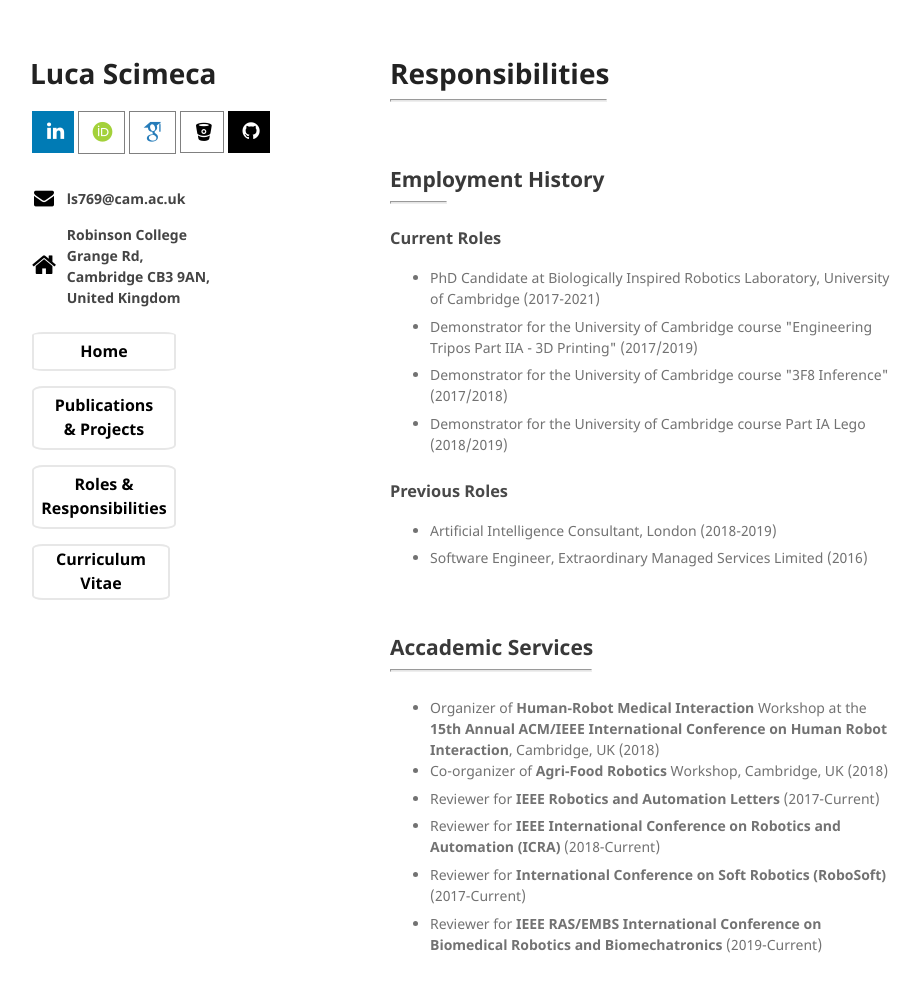
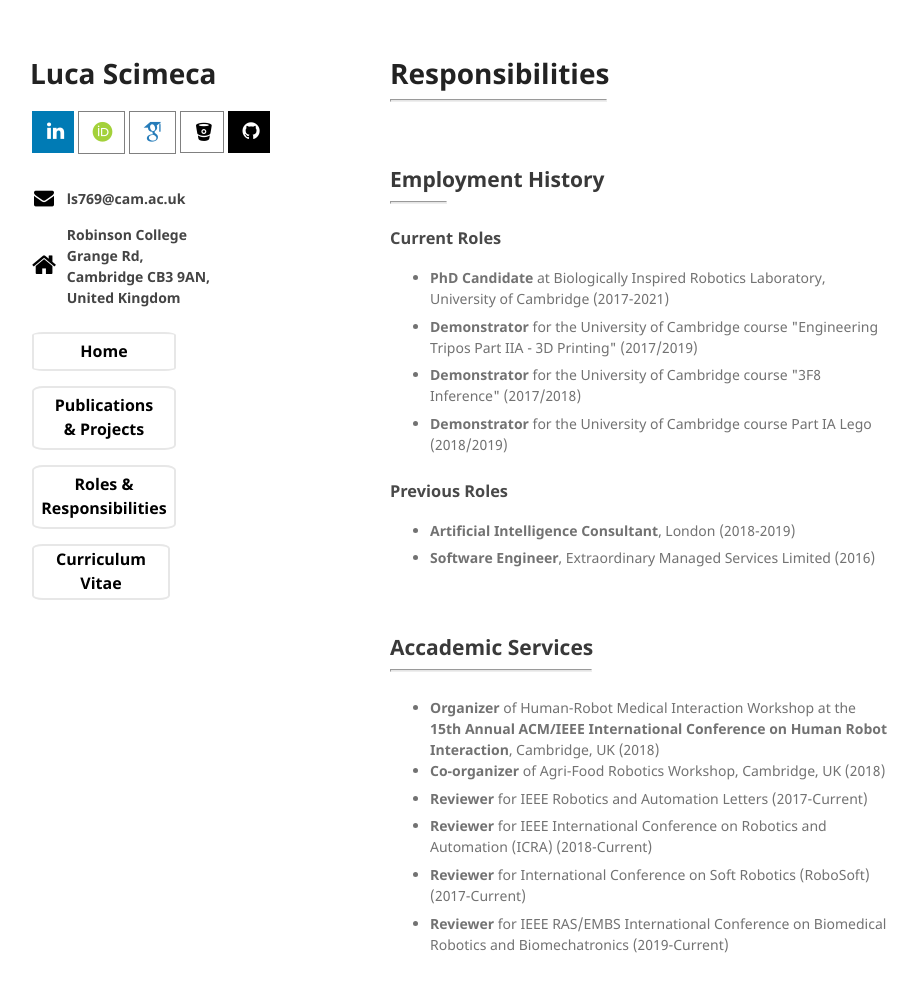
Before and after one commit to lucascimeca/lucascimeca.github.io, a Jekyll site: the page built from responsibilities.md, in a window 1280 px wide and 1400 px high. Shown: the top 992 px of the window, without its empty margins (180-1100 px from the left). Built offline with Jekyll 4.4.1, drawn with Linux system fonts in a browser that asks for light colours; nearby versions of some CDN libraries; some web fonts are replaced; the repository's description, which GitHub fills in, is left out; our own code applies the rules of GitHub Pages for plain Markdown files.

Commit message:
Update responsibilities.md

```diff
--- a/responsibilities.md
+++ b/responsibilities.md
@@ -11,15 +11,15 @@ layout: default
 <hr style="width: 55px">
 ### Current Roles
 <ul>
-  <li style="padding-bottom:5pt">PhD Candidate at Biologically Inspired Robotics Laboratory, University of Cambridge (2017-2021)</li>
-  <li style="padding-bottom:5pt">Demonstrator for the University of Cambridge course "Engineering Tripos Part IIA - 3D Printing" (2017/2019)</li>
-  <li style="padding-bottom:5pt">Demonstrator for the University of Cambridge course "3F8 Inference" (2017/2018)</li>
-  <li style="padding-bottom:5pt">Demonstrator for the University of Cambridge course Part IA Lego (2018/2019)</li>
+  <li style="padding-bottom:5pt"><b>PhD Candidate</b> at Biologically Inspired Robotics Laboratory, University of Cambridge (2017-2021)</li>
+  <li style="padding-bottom:5pt"><b>Demonstrator</b> for the University of Cambridge course "Engineering Tripos Part IIA - 3D Printing" (2017/2019)</li>
+  <li style="padding-bottom:5pt"><b>Demonstrator</b> for the University of Cambridge course "3F8 Inference" (2017/2018)</li>
+  <li style="padding-bottom:5pt"><b>Demonstrator</b> for the University of Cambridge course Part IA Lego (2018/2019)</li>
 </ul>
 ### Previous Roles
 <ul>
-  <li style="padding-bottom:5pt">Artificial Intelligence Consultant, London (2018-2019)</li>
-  <li style="padding-bottom:5pt">Software Engineer, Extraordinary Managed Services Limited (2016)</li>
+  <li style="padding-bottom:5pt"><b>Artificial Intelligence Consultant</b>, London (2018-2019)</li>
+  <li style="padding-bottom:5pt"><b>Software Engineer</b>, Extraordinary Managed Services Limited (2016)</li>
 </ul>
 <br/>
 
@@ -27,12 +27,12 @@ layout: default
 <hr style="width: 200px">
 
 <ul style="list-style-type:disc">
-  <li>Organizer of <b>Human-Robot Medical Interaction</b> Workshop at the <b>15th Annual ACM/IEEE International Conference on Human Robot Interaction</b>, Cambridge, UK (2018)</li>
-  <li style="padding-bottom:5pt">Co-organizer of <b>Agri-Food Robotics</b> Workshop, Cambridge, UK (2018)</li>
-  <li style="padding-bottom:5pt">Reviewer for <b>IEEE Robotics and Automation Letters</b> (2017-Current)</li>
-  <li style="padding-bottom:5pt">Reviewer for <b>IEEE International Conference on Robotics and Automation (ICRA)</b> (2018-Current)</li>
-  <li style="padding-bottom:5pt">Reviewer for <b>International Conference on Soft Robotics (RoboSoft)</b> (2017-Current)</li>
-  <li style="padding-bottom:5pt">Reviewer for <b>IEEE RAS/EMBS International Conference on Biomedical Robotics and Biomechatronics</b> (2019-Current)</li>
+  <li><b>Organizer</b> of Human-Robot Medical Interaction Workshop at the <b>15th Annual ACM/IEEE International Conference on Human Robot Interaction</b>, Cambridge, UK (2018)</li>
+  <li style="padding-bottom:5pt"><b>Co-organizer</b> of Agri-Food Robotics Workshop, Cambridge, UK (2018)</li>
+  <li style="padding-bottom:5pt"><b>Reviewer</b> for IEEE Robotics and Automation Letters (2017-Current)</li>
+  <li style="padding-bottom:5pt"><b>Reviewer</b> for IEEE International Conference on Robotics and Automation (ICRA) (2018-Current)</li>
+  <li style="padding-bottom:5pt"><b>Reviewer</b> for International Conference on Soft Robotics (RoboSoft) (2017-Current)</li>
+  <li style="padding-bottom:5pt"><b>Reviewer</b> for IEEE RAS/EMBS International Conference on Biomedical Robotics and Biomechatronics (2019-Current)</li>
 </ul>
 
 <br/><br/>
```
